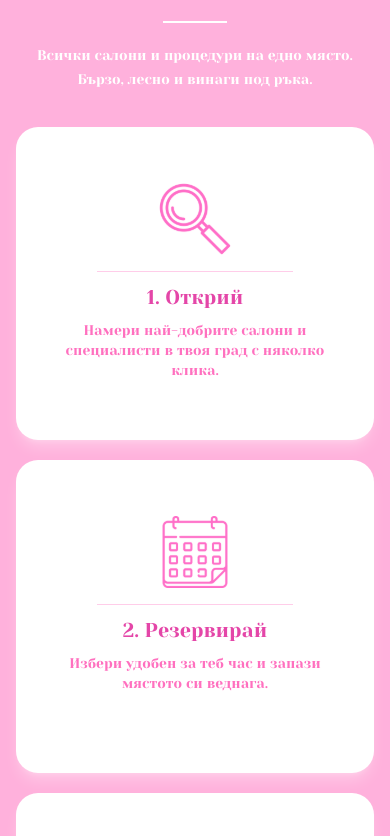
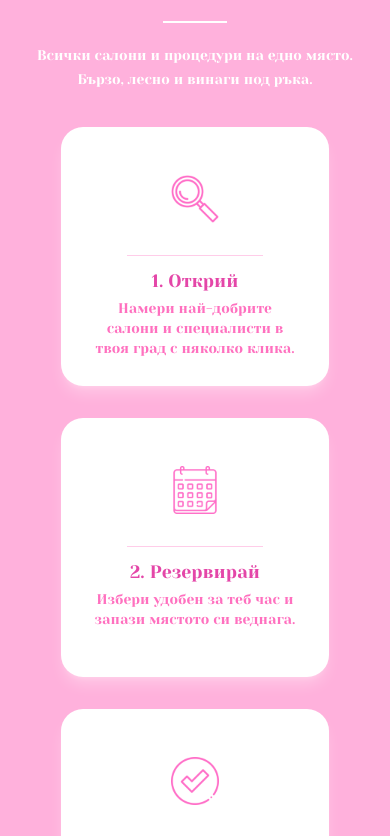
Before and after one commit to burcinismail8/prelest-fe, a Next.js app: page / in a window 390 px wide. Shown: the part 1448-2284 px from the top of the page. Built offline with nearby package versions, Linux system fonts and the light colour scheme.

Commit message:
Refactor HowItWorks component layout and styling; adjust flex structure, spacing, and text sizes for improved responsiveness and visual consistency across devices.

```diff
--- a/app/components/home/HowItWorks.tsx
+++ b/app/components/home/HowItWorks.tsx
@@ -30,7 +30,7 @@ const HowItWorks = () => {
         alt="sparkles"
         width={80}
         height={80}
-        className="absolute left-4 top-4 h-10 w-10 sm:right-8 sm:top-2 sm:h-14 sm:w-14 md:right-10 md:top-6 md:h-16 md:w-16 lg:right-16 lg:h-20 lg:w-20 xl:right-24 2xl:right-32"
+        className="absolute left-4 top-4 h-10 w-10 sm:right-8 sm:top-2 sm:h-14 sm:w-14 md:right-10 md:top-6 md:h-16 md:w-16 lg:right-16 lg:h-20 lg:w-20 xl:right-24 xl:left-32 2xl:right-32"
       />
 
       {/* Text block stays centered on mobile and gets roomier on desktop. */}
@@ -44,29 +44,26 @@ const HowItWorks = () => {
           ръка.
         </p>
       </div>
-      <div className="grid w-full lg:w-3/4 gap-5 sm:grid-cols-3">
+      <div className="flex flex-col gap-8 lg:flex-row w-3/4 justify-between">
         {steps.map((step) => {
           return (
             <div
               key={step.id}
-              className="flex flex-col items-center justify-between rounded-3xl bg-white px-8 py-14 text-center text-[#FF70BF] shadow-lg/30 shadow-white"
+              className="flex flex-col w-full lg:w-1/3 items-center justify-between rounded-3xl bg-white px-8 pt-12 pb-6 text-center text-[#FF70BF] shadow-lg/30 shadow-white"
             >
               <Image
                 src={step.icon}
                 alt={step.title}
                 width={80}
                 height={80}
-                className="mb-4 h-18 w-18"
+                className="mb-4 h-12 w-12 sm:h-14 sm:w-14 md:h-16 md:w-16 lg:h-18 lg:w-18 xl:h-20 xl:w-20"
               />
-              <div className="mb-4 h-px w-2/3 bg-[#FF70BF]/35 sm:w-28 md:w-36 lg:w-44" />
-              <div className="min-h-24">
-                <h4 className="text-xl mb-3 leading-none sm:text-lg md:text-2xl lg:text-3xl text-[#E446A8]">
-                  {`${step.id}. ${step.title}`}
-                </h4>
-                <p className="mt-2 text-[#FF70BF] text-sm leading-5 sm:text-xs md:text-base lg:text-lg">
-                  {step.text}
-                </p>
-              </div>
+              <div className="my-4 h-px w-2/3 bg-[#FF70BF]/35 sm:w-28 md:w-36 lg:w-44" />
+              <h4 className="text-lg leading-none sm:text-md md:text-xl xl:text-2xl text-[#E446A8]">{`${step.id}. ${step.title}`}</h4>
+              <p className="mt-2 min-h-16 lg:min-h-24 text-sm xl:text-base">
+                {" "}
+                {step.text}{" "}
+              </p>
             </div>
           );
         })}
```
